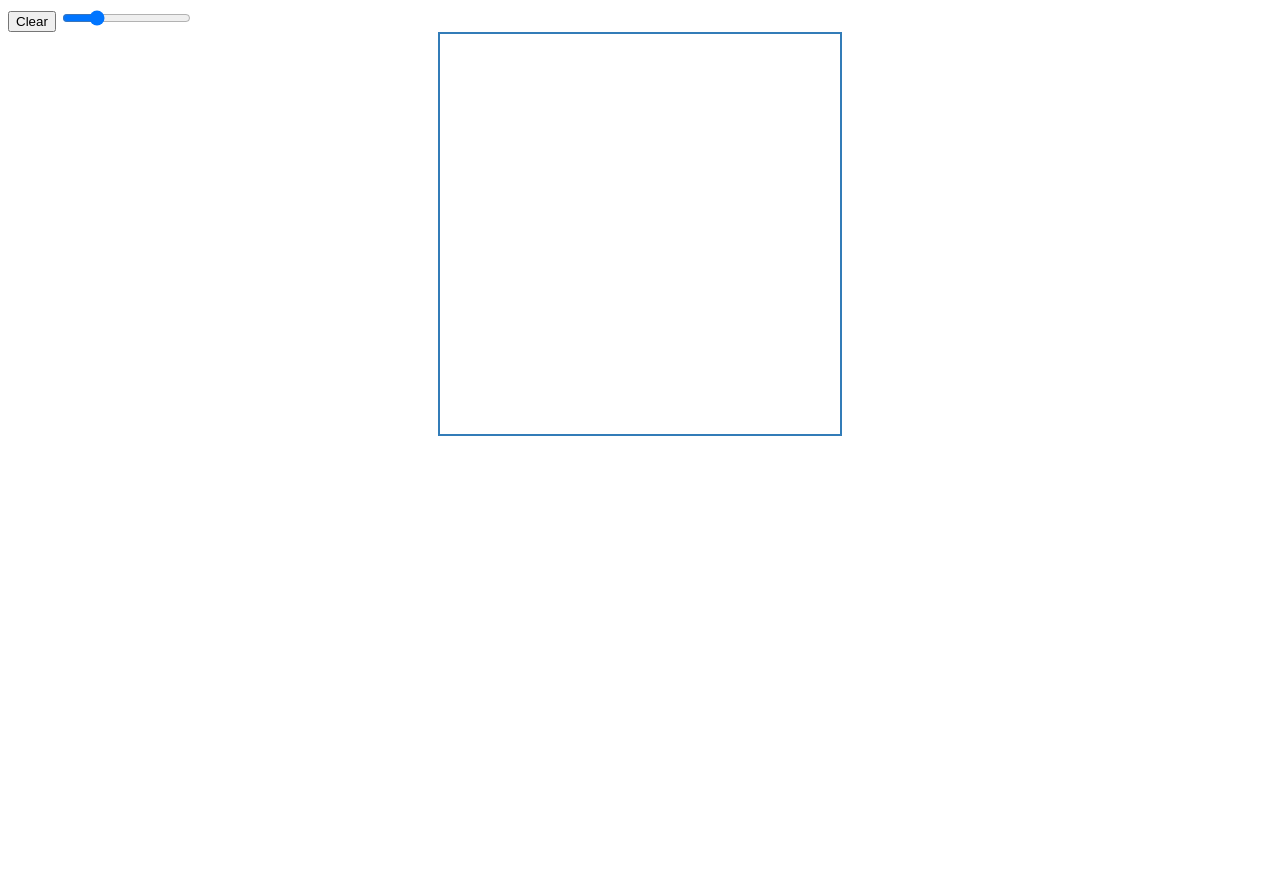
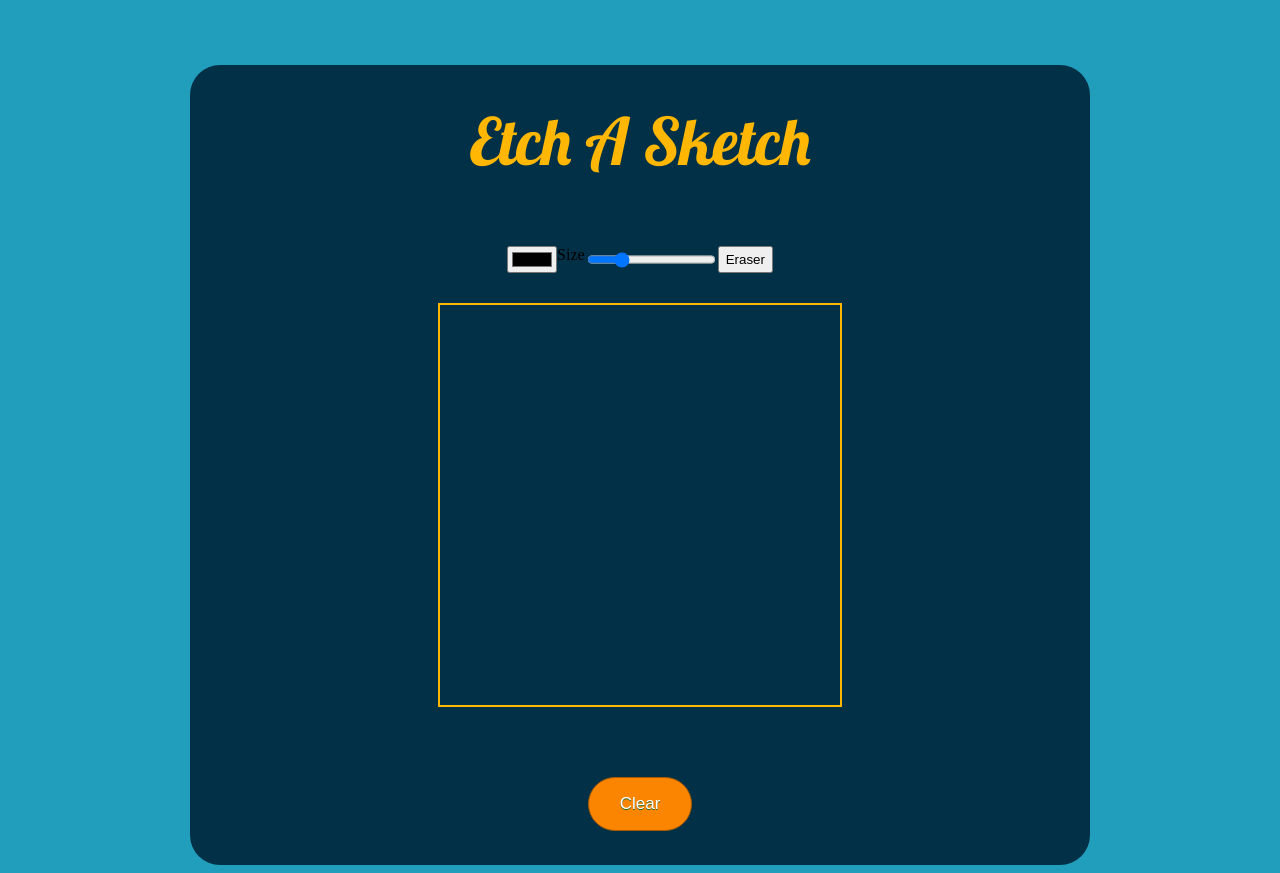
Before and after one commit to akcaybatu/Etch-A-Sketch, a plain HTML site: page index.html in a window 1280 px wide. Before the commit the page ends 800 px from the top, so only its background shows below. Drawn offline with Linux system fonts and the light colour scheme.

Commit message:
Project still in progress

```diff
--- a/app.js
+++ b/app.js
@@ -15,7 +15,7 @@ function defaultGrid() {
         let myCell = document.getElementsByClassName("cell");
         for (let index = 0; index < myCell.length; index++) {
             const element = myCell[index];
-            element.addEventListener('mousemove', runEvent);
+            element.addEventListener('mouseover', runEvent);
         }
     })
     rangeCell.dispatchEvent(new window.Event('change'));
--- a/index.html
+++ b/index.html
@@ -5,14 +5,23 @@
     <meta http-equiv="X-UA-Compatible" content="IE=edge">
     <meta name="viewport" content="width=device-width, initial-scale=1.0">
     <link rel="stylesheet" href="style.css">
-    <title>Document</title>
+    <link rel="preconnect" href="https://fonts.googleapis.com">
+    <link rel="preconnect" href="https://fonts.gstatic.com" crossorigin>
+    <link href="https://fonts.googleapis.com/css2?family=Lobster&display=swap" rel="stylesheet">
+    <title>Etch A Sketch</title>
 </head>
 <body>
-    <div id="buttons">
+    <div id="main">
+        <p>Etch A Sketch</p>
+        <div id="buttons">
+            <input type="color">
+            <label for="">Size</label>
+            <input id="rangeCell" type="range" name="cellRange" min="1" max="64" value="16">
+            <button>Eraser</button>
+        </div>
+        <div id="container">
+        </div>
         <button id="clearer">Clear</button>
-        <input id="rangeCell" type="range" name="cellRange" min="1" max="64" value="16">
-    </div>
-    <div id="container">
     </div>
     <script src="app.js"></script>
 </body>
--- a/style.css
+++ b/style.css
@@ -1,8 +1,54 @@
+body{
+    background-color: #219ebc;
+}
+
+#main{
+    margin: auto;
+    width: 900px;
+    height: 800px;
+    border-radius: 30px;
+    background-color: #023047;
+}
+
+#buttons{
+    display: flex;
+    justify-content: center;
+    margin-bottom: 30px;
+}
+
+p{
+    font-size: 65px;
+    font-family: 'Lobster', cursive;
+    text-align: center;
+    color: #ffb703;
+    padding-top: 35px;
+}
+
 #container{
     width: 400px;
     height: 400px;
-    border: 2px solid rgb(50, 124, 184);
+    border: 2px solid #ffb703;
     margin: auto;
+}
+
+#clearer{
+    display: block;
+    margin: auto;
+    margin-top: 70px;
+    background-color:#fb8500;
+	border-radius:28px;
+	border:1px solid #a85a00;
+	cursor:pointer;
+	color:#ffffff;
+	font-family:Arial;
+	font-size:17px;
+	padding:16px 31px;
+	text-decoration:none;
+	text-shadow:0px 1px 0px #2f6627;
+}
+
+#clearer:hover{
+    background-color: #ffb703;
 }
 
 .gridRow {
```
Also changed, not shown: 1 other file.
